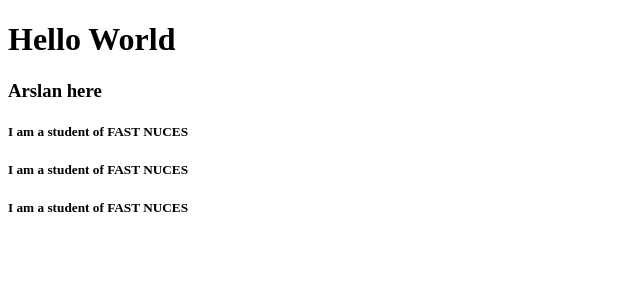
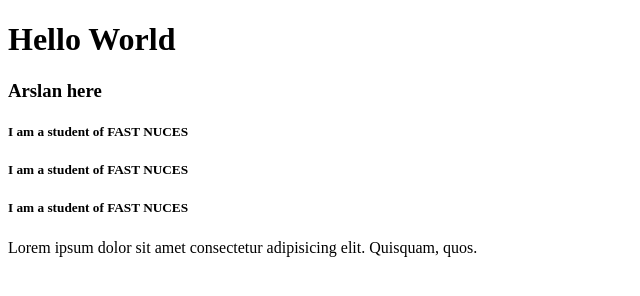
Before and after one commit to arslanraan/AI-Class-by-Sir-Faheem-Akhtar, a plain HTML site: page index.html in a window 1280 px wide. Shown: the whole page, without its empty margins (0-640 px from the left). Drawn offline with Linux system fonts and the light colour scheme.

Commit message:
Add this Paragaph

```diff
--- a/index.html
+++ b/index.html
@@ -11,5 +11,6 @@
     <h5>I am a student of FAST NUCES</h5>
     <h5>I am a student of FAST NUCES</h5>
     <h5>I am a student of FAST NUCES</h5>
+    <p>Lorem ipsum dolor sit amet consectetur adipisicing elit. Quisquam, quos.</p>
 </body>
 </html>
```
